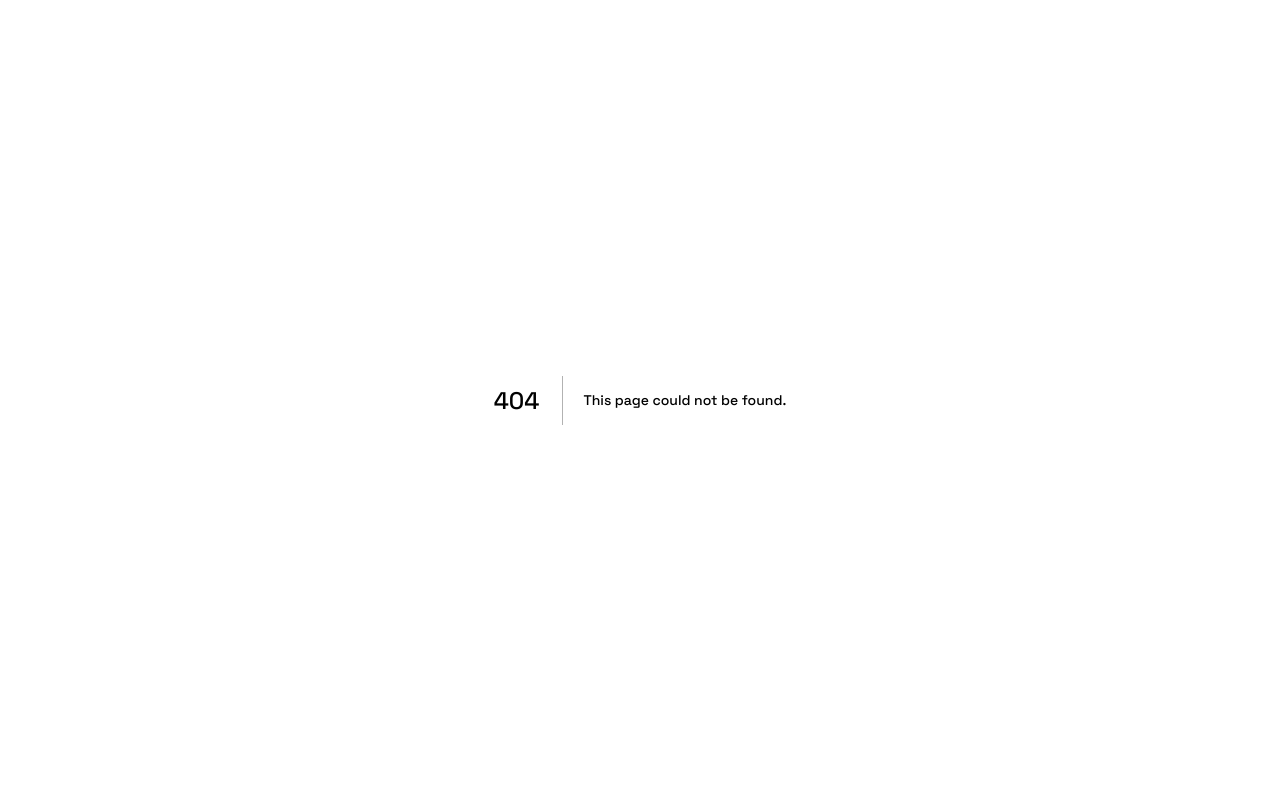
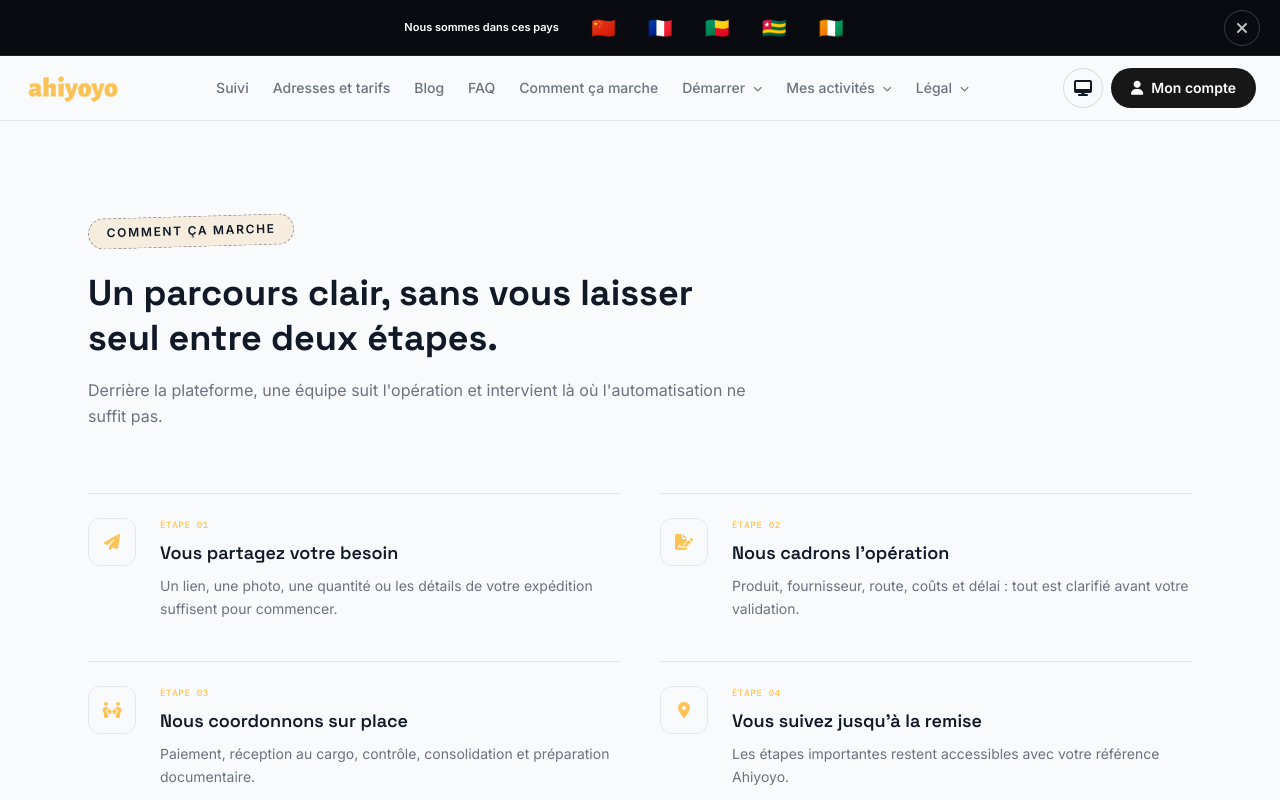
Before and after one commit to VOGLOSSOU/ahiyoyo-landing-app, a Next.js app: page /comment-ca-marche in a window 1280 px wide. Before the commit this address had no page. Shown: the top 800 px of the page. Built offline with nearby package versions, Linux system fonts and the light colour scheme.

Commit message:
page new added

```diff
--- /dev/null
+++ b/app/comment-ca-marche/page.tsx
@@ -0,0 +1,47 @@
+import Navbar from "@/components/Navbar";
+import Footer from "@/components/Footer";
+import Stamp from "@/components/Stamp";
+import Reveal from "@/components/Reveal";
+
+const steps = [
+  { num: "01", title: "Vous partagez votre besoin", desc: "Un lien, une photo, une quantité ou les détails de votre expédition suffisent pour commencer.", icon: "fa-paper-plane" },
+  { num: "02", title: "Nous cadrons l'opération", desc: "Produit, fournisseur, route, coûts et délai : tout est clarifié avant votre validation.", icon: "fa-file-signature" },
+  { num: "03", title: "Nous coordonnons sur place", desc: "Paiement, réception au cargo, contrôle, consolidation et préparation documentaire.", icon: "fa-people-arrows" },
+  { num: "04", title: "Vous suivez jusqu'à la remise", desc: "Les étapes importantes restent accessibles avec votre référence Ahiyoyo.", icon: "fa-location-dot" },
+];
+
+export const metadata = {
+  title: "Comment ça marche - Ahiyoyo",
+  description: "Découvrez comment Ahiyoyo vous accompagne à chaque étape de vos opérations d'import, d'export et de logistique internationale.",
+};
+
+export default function CommentCaMarche() {
+  return (
+    <>
+      <Navbar />
+      <main className="min-h-screen pt-16">
+        <section className="py-16 md:py-24 bg-paper">
+          <div className="max-w-6xl mx-auto px-5 md:px-6">
+            <div className="max-w-2xl mb-12 md:mb-16">
+              <Stamp variant="amber" className="mb-6">Comment ça marche</Stamp>
+              <h1 className="text-3xl md:text-4xl font-display font-bold leading-tight mb-4">Un parcours clair, sans vous laisser seul entre deux étapes.</h1>
+              <p className="text-slate leading-relaxed">Derrière la plateforme, une équipe suit l'opération et intervient là où l'automatisation ne suffit pas.</p>
+            </div>
+
+            <Reveal stagger>
+              <div className="grid md:grid-cols-2 gap-x-10 gap-y-4">
+                {steps.map((step) => (
+                  <article key={step.num} className="group grid grid-cols-[52px_1fr] gap-5 py-6 border-t border-ink/10">
+                    <div className="w-12 h-12 rounded-xl bg-paperAlt border border-ink/8 text-amber flex items-center justify-center group-hover:border-amber/40 transition"><i className={`fa-solid ${step.icon}`} /></div>
+                    <div><p className="font-mono-tag text-[9px] text-amber mb-2">ÉTAPE {step.num}</p><h3 className="font-display font-semibold text-lg mb-2">{step.title}</h3><p className="text-slate text-sm leading-relaxed">{step.desc}</p></div>
+                  </article>
+                ))}
+              </div>
+            </Reveal>
+          </div>
+        </section>
+      </main>
+      <Footer />
+    </>
+  );
+}
--- a/app/page.tsx
+++ b/app/page.tsx
@@ -5,7 +5,6 @@ import Corridors from "@/components/Corridors";
 import Partners from "@/components/Partners";
 import Problem from "@/components/Problem";
 import Audiences from "@/components/Audiences";
-import HowItWorks from "@/components/HowItWorks";
 import Services from "@/components/Services";
 import ClientSpace from "@/components/ClientSpace";
 import Pricing from "@/components/Pricing";
@@ -27,7 +26,6 @@ export default async function Home() {
       <Problem />
       <Audiences />
       <Services />
-      <HowItWorks />
       <ClientSpace />
       <Pricing />
       <Testimonials />
--- a/components/Footer.tsx
+++ b/components/Footer.tsx
@@ -8,10 +8,10 @@ const agencies = [
 ];
 
 const usefulLinks = [
-  { href: "https://ahiyoyo.com/comment-ca-marche/", label: "Comment ça marche" },
+  { href: "/comment-ca-marche", label: "Comment ça marche" },
   { href: "/blog", label: "Blog" },
   { href: "/faq", label: "Foire aux questions (FAQ)" },
-  { href: "/cgu", label: "Conditions générales d’utilisation" },
+  { href: "/cgu", label: "Conditions générales d'utilisation" },
   { href: "/confidentialite", label: "Politique de confidentialité" },
   { href: "https://ahiyoyo.com/cga", label: "Conditions générales d'achat" },
   { href: "https://ahiyoyo.com/mentions-legales/", label: "Mentions légales" },
--- a/components/Navbar.tsx
+++ b/components/Navbar.tsx
@@ -87,6 +87,7 @@ export default function Navbar() {
           <Link href="/tarifs" className="hover:text-ink transition-colors">Adresses et tarifs</Link>
           <Link href="/blog" className="hover:text-ink transition-colors">Blog</Link>
           <Link href="/faq" className="hover:text-ink transition-colors">FAQ</Link>
+          <Link href="/comment-ca-marche" className="hover:text-ink transition-colors">Comment ça marche</Link>
           <div className="relative group/dropdown">
             <button type="button" onClick={() => toggleDropdown("start")} className="flex items-center gap-2 hover:text-ink transition-colors" aria-expanded={openDropdown === "start"} aria-haspopup="menu">
               Démarrer <i className={`fa-solid fa-chevron-down text-[9px] transition-transform ${openDropdown === "start" ? "rotate-180" : ""}`} />
@@ -148,6 +149,7 @@ export default function Navbar() {
             <Link href="/tarifs" className="py-3 hover:text-ink" onClick={closeMenu}>Adresses et tarifs</Link>
             <Link href="/blog" className="py-3 hover:text-ink" onClick={closeMenu}>Blog</Link>
             <Link href="/faq" className="py-3 hover:text-ink" onClick={closeMenu}>FAQ</Link>
+            <Link href="/comment-ca-marche" className="py-3 hover:text-ink" onClick={closeMenu}>Comment ça marche</Link>
             <div className="border-t border-ink/8 mt-2 pt-2">
               <p className="font-mono-tag text-[9px] text-slate px-1 py-2">DÉMARRER</p>
               <a href="https://app.ahiyoyo.com/expedier-colis" className="flex items-center gap-3 py-3 hover:text-ink" onClick={closeMenu}><i className="fa-solid fa-box text-amber w-4" />Enregistrer un colis</a>
```
